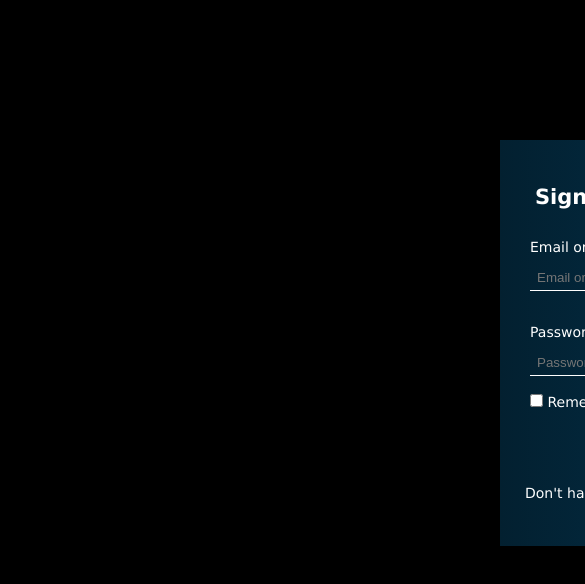
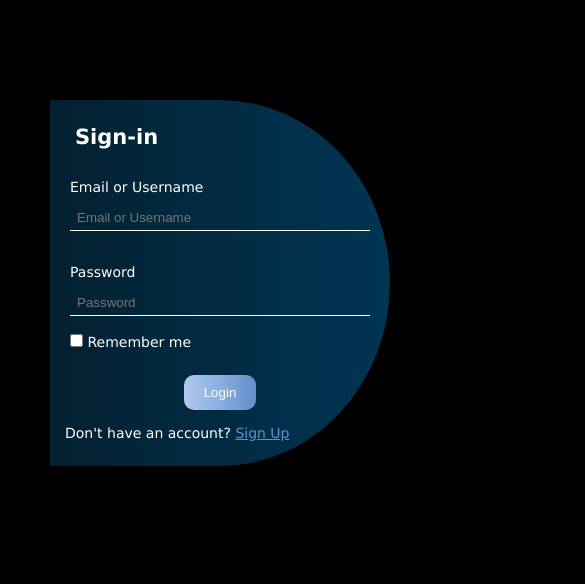
Before and after one commit to chsameer007/demoProj, a plain HTML site: page 2ndProj/index.html in a window 390 px wide. Shown: the top 584 px of the page, 585 px wide, since content can reach past the window. Drawn offline with Linux system fonts and the light colour scheme.

Commit message:
Update style.css

```diff
--- a/2ndProj/style.css
+++ b/2ndProj/style.css
@@ -89,3 +89,16 @@ form h2 {
     display: flex;
     align-items: flex-start;
 }
+
+@media screen and (max-width: 426px) {
+    .sign-i,
+.sign-u {
+    display: flex;
+    align-items: flex-start;
+    position: absolute;
+    top: 100px;
+    left: 50px;
+    padding: 25px 15px;
+
+}
+}
```
